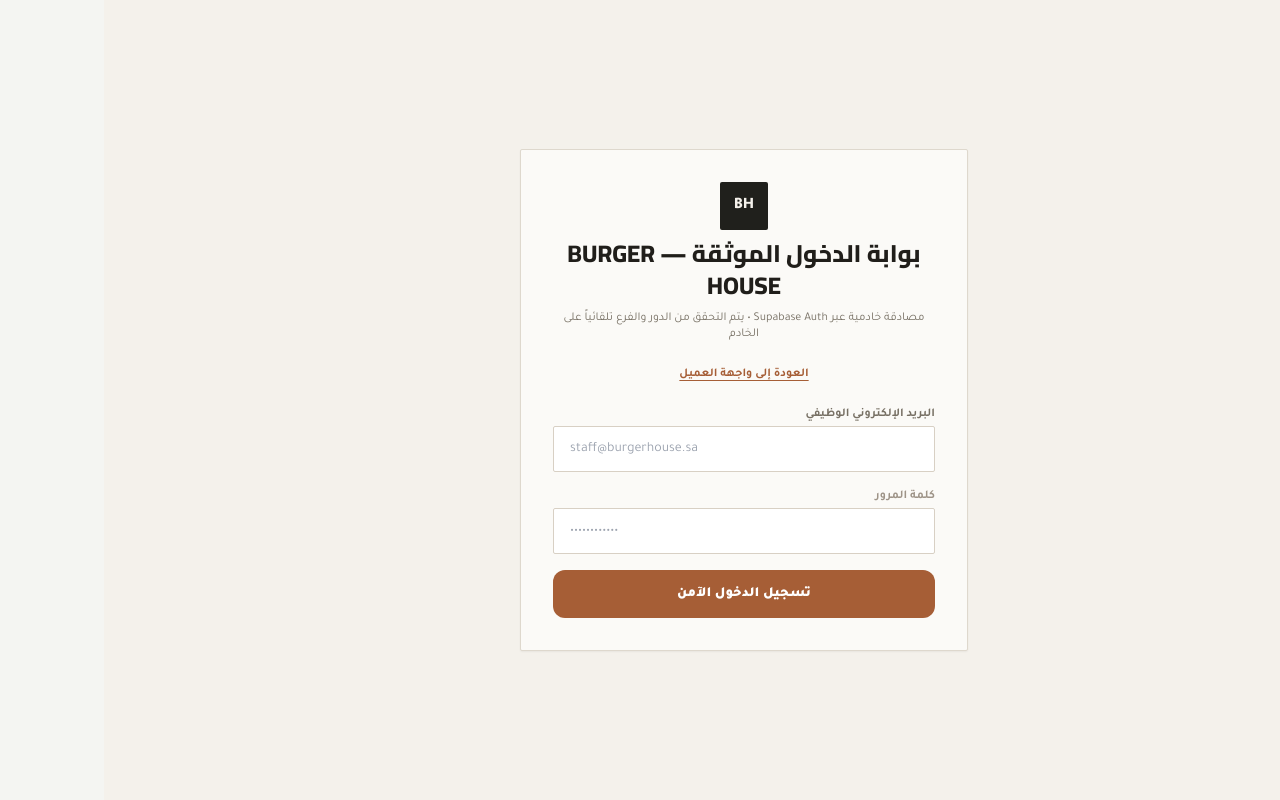
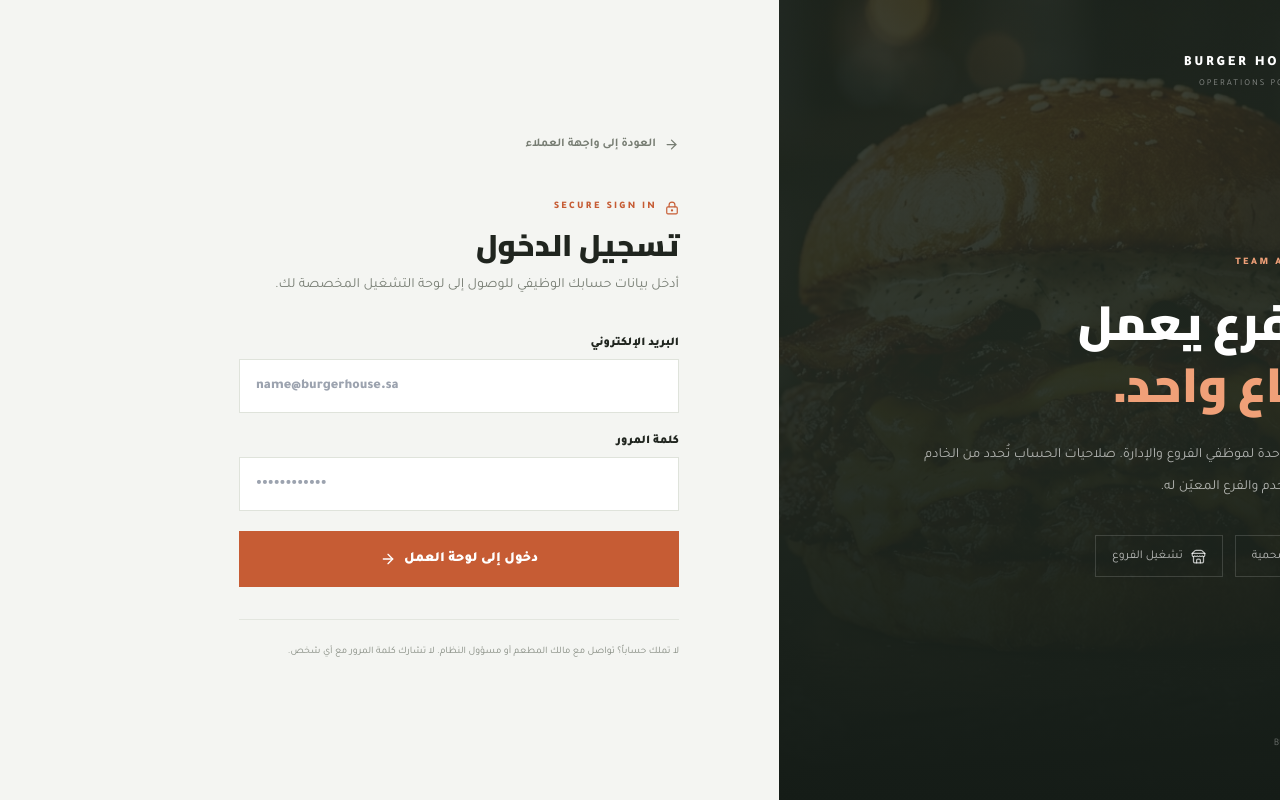
Before and after one commit to alhzmymoaid-cmyk/BurgerHouse, a Next.js app: page /auth/login in a window 1280 px wide. Built offline with nearby package versions, Linux system fonts and the light colour scheme.

Commit message:
Redesign secure operations login

```diff
--- a/src/app/auth/login/page.tsx
+++ b/src/app/auth/login/page.tsx
@@ -1,113 +1,36 @@
 'use client';
 
-import React, { Suspense, useState } from 'react';
-import { createSupabaseBrowserClient } from '@/lib/supabase/client';
-import { useRouter, useSearchParams } from 'next/navigation';
+import React,{Suspense,useState} from 'react';
+import {useRouter,useSearchParams} from 'next/navigation';
+import {ArrowRight,LockKeyhole,ShieldCheck,Store} from 'lucide-react';
+import {createSupabaseBrowserClient} from '@/lib/supabase/client';
 
-function StaffAndAdminLoginContent() {
-  const router = useRouter();
-  const searchParams = useSearchParams();
-  const redirectTo = searchParams.get('redirectTo') || '/staff/orders';
-
-  const [email, setEmail] = useState('');
-  const [password, setPassword] = useState('');
-  const [loading, setLoading] = useState(false);
-  const [errorMsg, setErrorMsg] = useState<string | null>(null);
-
-  const handleLogin = async (e: React.FormEvent) => {
-    e.preventDefault();
-    setLoading(true);
-    setErrorMsg(null);
-
-    try {
-      const supabase = createSupabaseBrowserClient();
-      const { data, error } = await supabase.auth.signInWithPassword({
-        email: email.trim(),
-        password,
-      });
-
-      if (error || !data.user) {
-        setErrorMsg('بيانات الدخول غير صحيحة أو الحساب غير مسجل.');
-        setLoading(false);
-        return;
-      }
-
-      const { data: profile, error: profErr } = await supabase
-        .from('user_profiles')
-        .select('role, is_active')
-        .eq('id', data.user.id)
-        .single();
-
-      if (profErr || !profile || !profile.is_active) {
-        await supabase.auth.signOut();
-        setErrorMsg('هذا الحساب غير مفعل أو لا يملك صلاحيات تشغيلية.');
-        setLoading(false);
-        return;
-      }
-
-      if (profile.role === 'super_admin') {
-        router.push(redirectTo.startsWith('/bh-sovereign-vault') ? redirectTo : '/bh-sovereign-vault');
-      } else if (profile.role === 'owner') {
-        router.push(redirectTo.startsWith('/owner-studio') ? redirectTo : '/owner-studio');
-      } else {
-        router.push('/staff/orders');
-      }
-      router.refresh();
-    } catch (err: any) {
-      setErrorMsg(err?.message || 'حدث خطأ أثناء تسجيل الدخول');
-    } finally {
-      setLoading(false);
-    }
-  };
-
-  return (
-    <div dir="rtl" className="flex min-h-screen items-center justify-center bg-[#f4f1eb] px-4 text-[#201e1a]">
-      <div className="w-full max-w-md rounded-sm border border-[#ded8cd] bg-[#fbfaf7] p-8 shadow-sm space-y-6">
-        <div className="text-center space-y-2">
-          <div className="mx-auto flex h-12 w-12 items-center justify-center rounded-sm bg-[#20201c] font-black text-[#f4f1eb]">
-            BH
-          </div>
-          <h1 className="text-2xl font-extrabold text-[#201e1a]">بوابة الدخول الموثقة — BURGER HOUSE</h1>
-          <p className="text-xs text-[#777064]">
-            مصادقة خادمية عبر Supabase Auth • يتم التحقق من الدور والفرع تلقائياً على الخادم
-          </p>
-        </div>
-
-        <a href="/" className="block text-center text-xs font-bold text-[#a65e36] underline underline-offset-4">العودة إلى واجهة العميل</a>
-        <form onSubmit={handleLogin} className="space-y-4">
-          <div>
-            <label className="block text-xs font-bold text-[#777064] mb-1">البريد الإلكتروني الوظيفي</label>
-            <input type="email" required dir="ltr" value={email} onChange={(e) => setEmail(e.target.value)}
-              placeholder="staff@burgerhouse.sa"
-              className="w-full rounded-sm border border-[#d8d0c4] bg-white px-4 py-3 text-sm text-[#201e1a] focus:border-[#a65e36] focus:outline-none" />
-          </div>
-          <div>
-            <label className="block text-xs font-bold text-[#9E9488] mb-1">كلمة المرور</label>
-            <input type="password" required dir="ltr" value={password} onChange={(e) => setPassword(e.target.value)}
-              placeholder="••••••••••••"
-              className="w-full rounded-sm border border-[#d8d0c4] bg-white px-4 py-3 text-sm text-[#201e1a] focus:border-[#a65e36] focus:outline-none" />
-          </div>
-
-          {errorMsg && (
-            <div className="rounded-xl border border-red-200 bg-red-50 p-3 text-xs font-bold text-red-700">
-              {errorMsg}
-            </div>
-          )}
-
-          <button type="submit" disabled={loading}
-            className="w-full rounded-xl bg-[#a65e36] py-3.5 text-sm font-black text-white shadow-none disabled:opacity-50">
-            {loading ? 'جاري التحقق من الجلسة والصلاحيات...' : 'تسجيل الدخول الآمن'}
-          </button>
-        </form>
-      </div>
-    </div>
-  );
+function LoginContent(){
+ const router=useRouter(),params=useSearchParams(),redirectTo=params.get('redirectTo')||'';
+ const [email,setEmail]=useState(''),[password,setPassword]=useState(''),[loading,setLoading]=useState(false),[error,setError]=useState('');
+ const submit=async(e:React.FormEvent)=>{e.preventDefault();setLoading(true);setError('');try{const sb=createSupabaseBrowserClient();const {data,error:authError}=await sb.auth.signInWithPassword({email:email.trim(),password});if(authError||!data.user)throw new Error('بيانات الدخول غير صحيحة أو الحساب غير مسجل.');const {data:profile,error:profileError}=await sb.from('user_profiles').select('role,is_active').eq('id',data.user.id).single();if(profileError||!profile||!profile.is_active){await sb.auth.signOut();throw new Error('هذا الحساب غير مفعل أو لا يملك صلاحية تشغيلية.');}const safeRedirect=redirectTo.startsWith('/')&&!redirectTo.startsWith('//')?redirectTo:'';if(profile.role==='super_admin')router.push(safeRedirect.startsWith('/bh-sovereign-vault')?safeRedirect:'/bh-sovereign-vault');else if(profile.role==='owner')router.push(safeRedirect.startsWith('/owner-studio')?safeRedirect:'/owner-studio');else router.push('/staff/orders');router.refresh();}catch(e:any){setError(e.message||'تعذر تسجيل الدخول.');}finally{setLoading(false);}};
+ return <main dir="rtl" className="grid min-h-screen bg-[#f4f5f2] lg:grid-cols-[1fr_1fr]">
+  <section className="relative hidden min-h-screen overflow-hidden bg-[#202820] text-white lg:flex lg:flex-col lg:justify-between lg:p-12">
+   <div className="absolute inset-0 opacity-30"><img src="/images/hero-wagyu-smash.jpg" alt="" className="h-full w-full object-cover"/></div><div className="absolute inset-0 bg-gradient-to-t from-[#151c17] via-[#202820]/80 to-[#202820]/55"/>
+   <div className="relative z-10 flex items-center gap-3"><div className="flex h-12 w-12 items-center justify-center bg-[#d66b42] text-sm font-black">BH</div><div><div className="text-sm font-black tracking-[.18em]">BURGER HOUSE</div><div className="mt-1 text-[9px] tracking-[.22em] text-white/45">OPERATIONS PORTAL</div></div></div>
+   <div className="relative z-10 max-w-xl"><div className="mb-5 flex items-center gap-3 text-[10px] font-black tracking-[.24em] text-[#f0a078]"><span className="h-px w-9 bg-[#f0a078]"/> TEAM ACCESS</div><h1 className="text-5xl font-black leading-[1.3]">كل فرع يعمل<br/><span className="text-[#f0a078]">بإيقاع واحد.</span></h1><p className="mt-6 max-w-md text-sm leading-8 text-white/65">بوابة تشغيل موحدة لموظفي الفروع والإدارة. صلاحيات الحساب تُحدد من الخادم وفق دور المستخدم والفرع المعيّن له.</p><div className="mt-8 flex flex-wrap gap-3 text-xs text-white/70"><span className="flex items-center gap-2 border border-white/15 px-4 py-3"><ShieldCheck size={15}/> صلاحيات محمية</span><span className="flex items-center gap-2 border border-white/15 px-4 py-3"><Store size={15}/> تشغيل الفروع</span></div></div>
+   <div className="relative z-10 text-[10px] text-white/35">© {new Date().getFullYear()} BURGER HOUSE</div>
+  </section>
+  <section className="flex min-h-screen items-center justify-center px-5 py-12">
+   <div className="w-full max-w-[440px]">
+    <a href="/" className="mb-12 inline-flex items-center gap-2 text-xs font-bold text-[#777d73] hover:text-[#c65c34]"><ArrowRight size={15}/> العودة إلى واجهة العملاء</a>
+    <div className="mb-8 lg:hidden"><div className="flex h-12 w-12 items-center justify-center bg-[#202820] text-sm font-black text-white">BH</div><div className="mt-4 text-sm font-black tracking-widest">BURGER HOUSE</div></div>
+    <div className="flex items-center gap-2 text-[10px] font-black tracking-[.22em] text-[#c65c34]"><LockKeyhole size={14}/> SECURE SIGN IN</div>
+    <h2 className="mt-3 text-3xl font-black">تسجيل الدخول</h2><p className="mt-2 text-sm leading-7 text-[#777d73]">أدخل بيانات حسابك الوظيفي للوصول إلى لوحة التشغيل المخصصة لك.</p>
+    <form onSubmit={submit} className="mt-9 space-y-5">
+     <label className="block text-xs font-black">البريد الإلكتروني<input type="email" required autoComplete="username" dir="ltr" value={email} onChange={e=>setEmail(e.target.value)} placeholder="name@burgerhouse.sa" className="mt-2 h-13 w-full border border-[#dfe3db] bg-white px-4 py-4 text-sm outline-none focus:border-[#c65c34]"/></label>
+     <label className="block text-xs font-black">كلمة المرور<input type="password" required autoComplete="current-password" dir="ltr" value={password} onChange={e=>setPassword(e.target.value)} placeholder="••••••••••••" className="mt-2 h-13 w-full border border-[#dfe3db] bg-white px-4 py-4 text-sm outline-none focus:border-[#c65c34]"/></label>
+     {error&&<div className="border border-red-200 bg-red-50 p-3 text-xs font-bold leading-6 text-red-700">{error}</div>}
+     <button type="submit" disabled={loading} className="flex h-14 w-full items-center justify-center gap-2 bg-[#c65c34] text-sm font-black text-white transition hover:bg-[#ad4d2b] disabled:opacity-50">{loading?'جارٍ التحقق من الحساب...':'دخول إلى لوحة العمل'}<ArrowRight size={16}/></button>
+    </form>
+    <div className="mt-8 border-t border-[#e3e6df] pt-5 text-[10px] leading-6 text-[#858b81]">لا تملك حساباً؟ تواصل مع مالك المطعم أو مسؤول النظام. لا تشارك كلمة المرور مع أي شخص.</div>
+   </div>
+  </section>
+ </main>;
 }
-
-export default function StaffAndAdminLoginPage() {
-  return (
-    <Suspense fallback={<div dir="rtl" className="flex min-h-screen items-center justify-center bg-[#f4f1eb] text-[#201e1a]">جاري التحميل...</div>}>
-      <StaffAndAdminLoginContent />
-    </Suspense>
-  );
-}
+export default function StaffAndAdminLoginPage(){return <Suspense fallback={<div className="flex min-h-screen items-center justify-center bg-[#f4f5f2] text-sm">جاري التحميل...</div>}><LoginContent/></Suspense>;}
```
